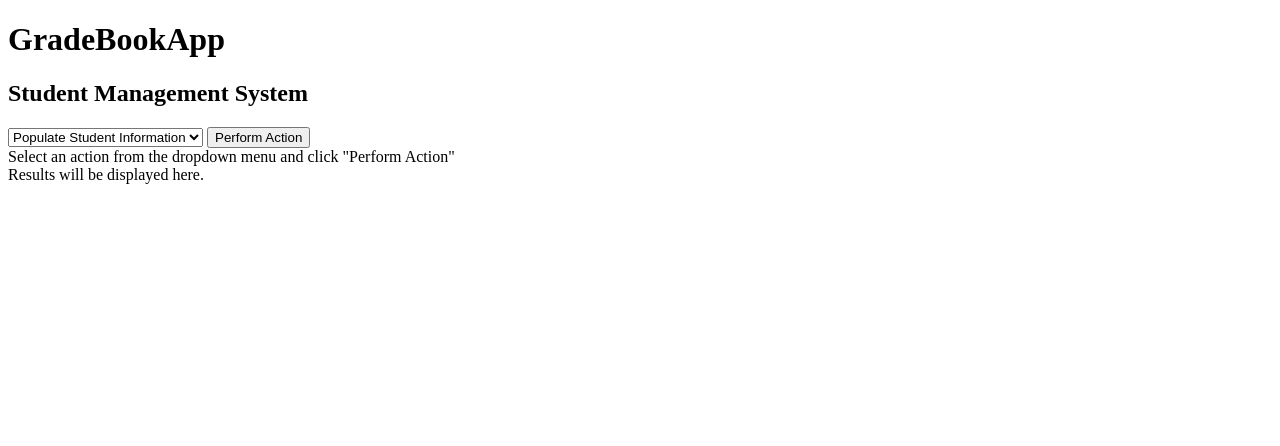
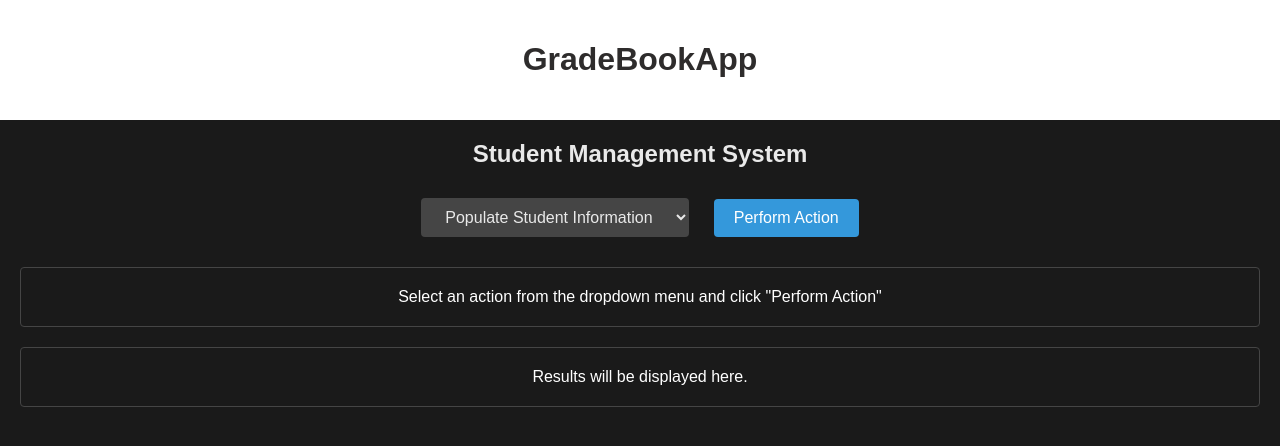
Before and after one commit to DonavenJB/GradeBookJS, a plain HTML site: page index.html in a window 1280 px wide. Drawn offline with Linux system fonts and the light colour scheme.

Commit message:
Added styles to my app

```diff
--- a/style.css
+++ b/style.css
@@ -1,4 +1,69 @@
-html {
+html,
+body {
   height: 100%;
   width: 100%;
+  font-family: 'Arial', sans-serif;
 }
+
+body {
+  background: rgb(26, 26, 26);
+  color: #ffffff;
+  margin: 0;
+  padding: 0;
+}
+
+header {
+  background-color: #ffffff;
+  width: 100%;
+  padding: 20px 0;
+  text-align: center;
+}
+
+h1 {
+  color: #2E2C2C;
+  font-size: 2rem;
+}
+
+main {
+  margin: 20px;
+  text-align: center;
+}
+
+h2 {
+  font-size: 1.5rem;
+  margin-bottom: 20px;
+  color: #E9E9E9;
+}
+
+select,
+button {
+  padding: 10px 20px;
+  margin: 10px;
+  border: none;
+  border-radius: 4px;
+  font-size: 1rem;
+  cursor: pointer;
+}
+
+select {
+  background-color: #454545;
+  color: #E9E9E9;
+}
+
+button {
+  background-color: #3498db;
+  color: #ffffff;
+  transition: background-color 0.3s ease;
+}
+
+button:hover {
+  background-color: #2980b9;
+}
+
+#inputArea,
+#outputArea {
+  margin-top: 20px;
+  padding: 20px;
+  border: 1px solid #454545;
+  border-radius: 4px;
+}
```
